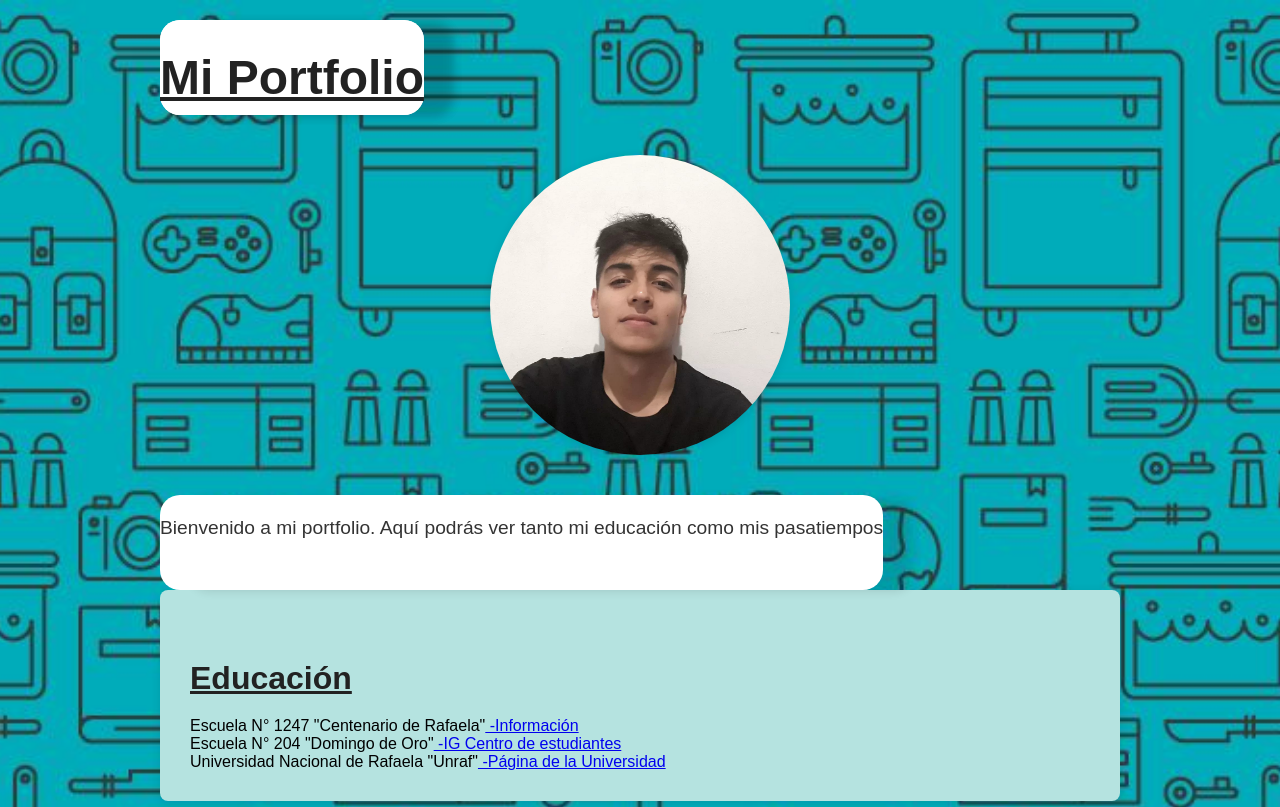
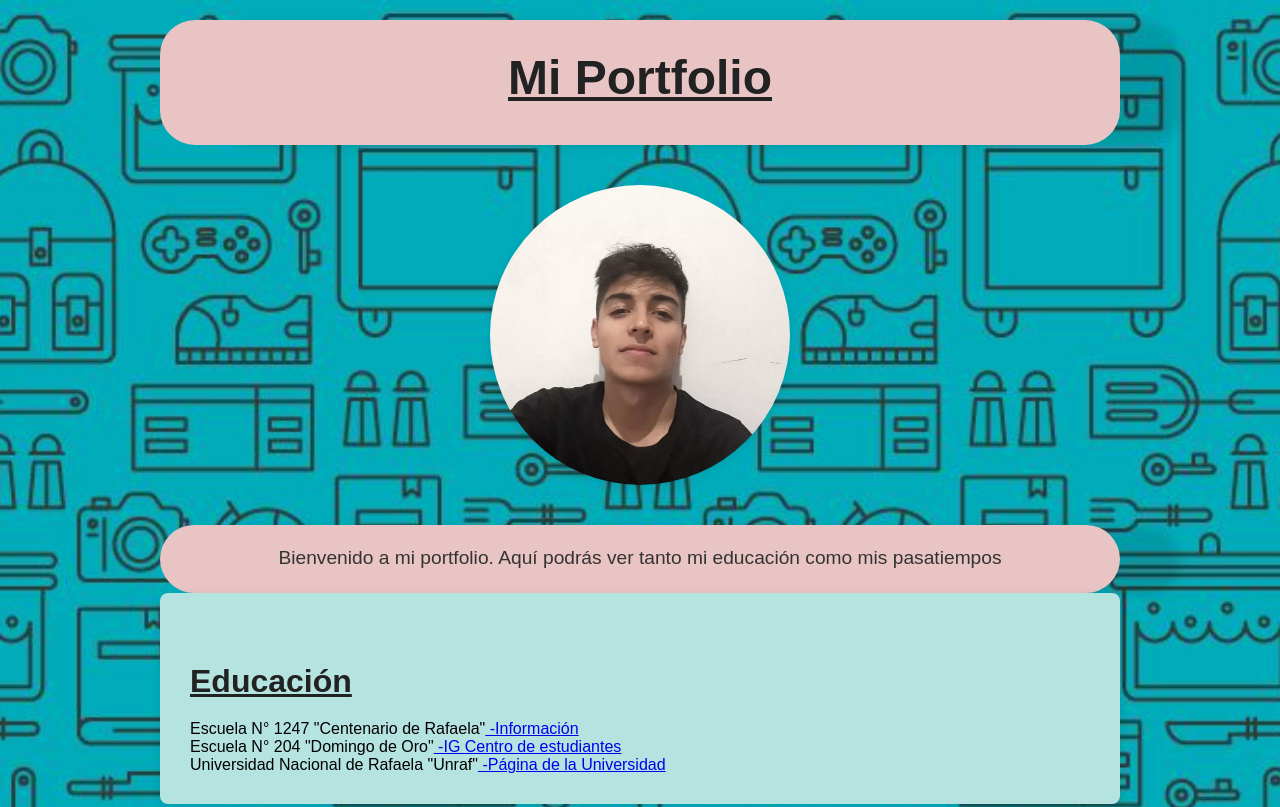
Before and after one commit to ATour02/Portfolio, a plain HTML site: page index.html in a window 1280 px wide. Shown: the top 807 px of the page. Drawn offline with Linux system fonts and the light colour scheme.

Commit message:
Section centralizado de titulo y subtitulo y cambio color

```diff
--- a/assets/css/styles.css
+++ b/assets/css/styles.css
@@ -47,12 +47,14 @@ p {
     padding: 20px;
   }
   .sectionTittle {
-    background-color: #ffffff;
-    display: inline-block;
+    background-color: #e9c4c4;
+    display: flex;
   align-items: center;
-  height: 95px;
-  border-radius: 20px;
-    box-shadow: 30px 2px 10px rgba(0, 0, 0, 0.1);
+  height: auto;
+  width: auto;
+  border-radius: 35px;
+    box-shadow: 60px 2px 10px rgba(0, 0, 0, 0.1);
+    justify-content: center;
   }
   div {
     margin: 0 auto;
--- a/index.html
+++ b/index.html
@@ -7,11 +7,10 @@
   </head>
   <body>
     <body class="container">
-        <div class="sectionTittle">
         <section class="sectionTittle">
     <h1><u>Mi Portfolio</u></h1>
         </section>
-    </div>
+
     <img src="../Portfolio/public/fotoPerfil.jpeg" alt="mi foto">
     <section class="sectionTittle">
     <p>Bienvenido a mi portfolio. Aquí podrás ver tanto mi educación como mis pasatiempos</p>
```
